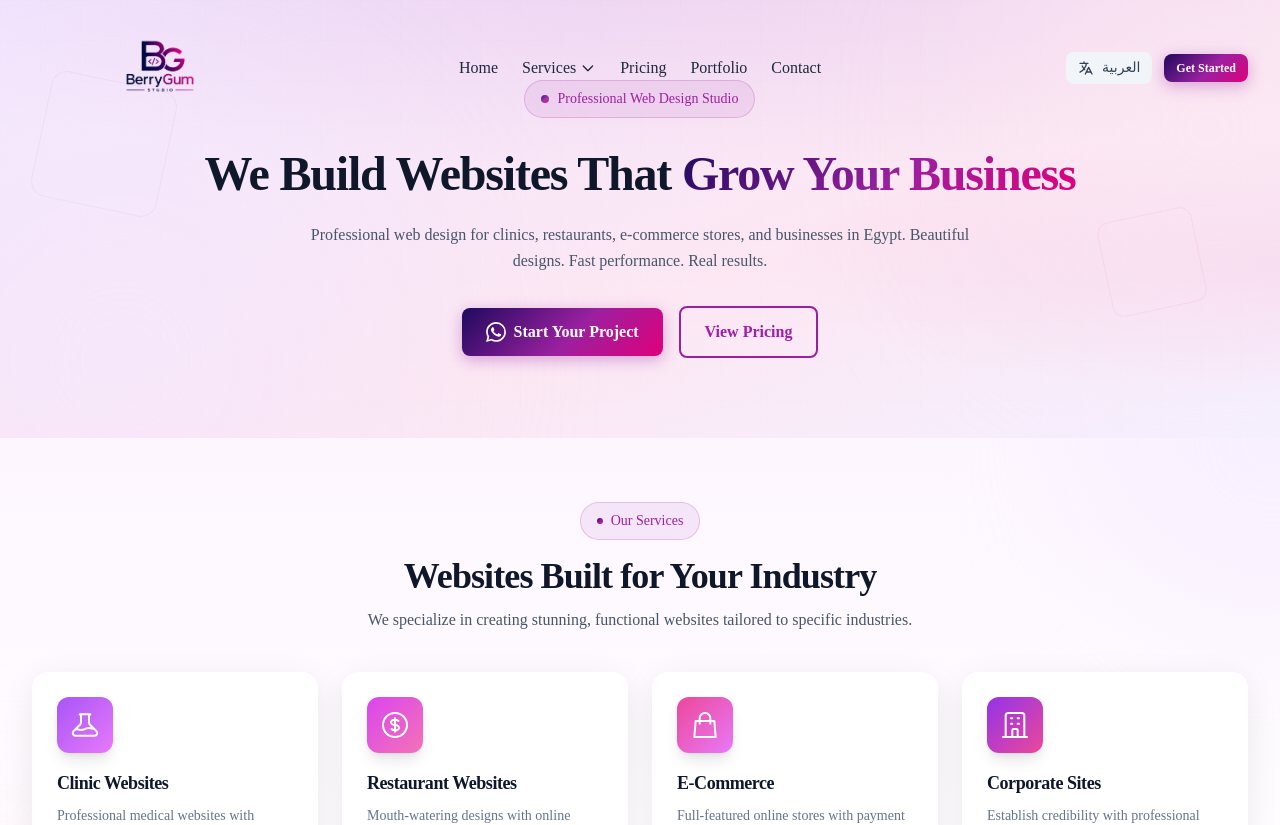
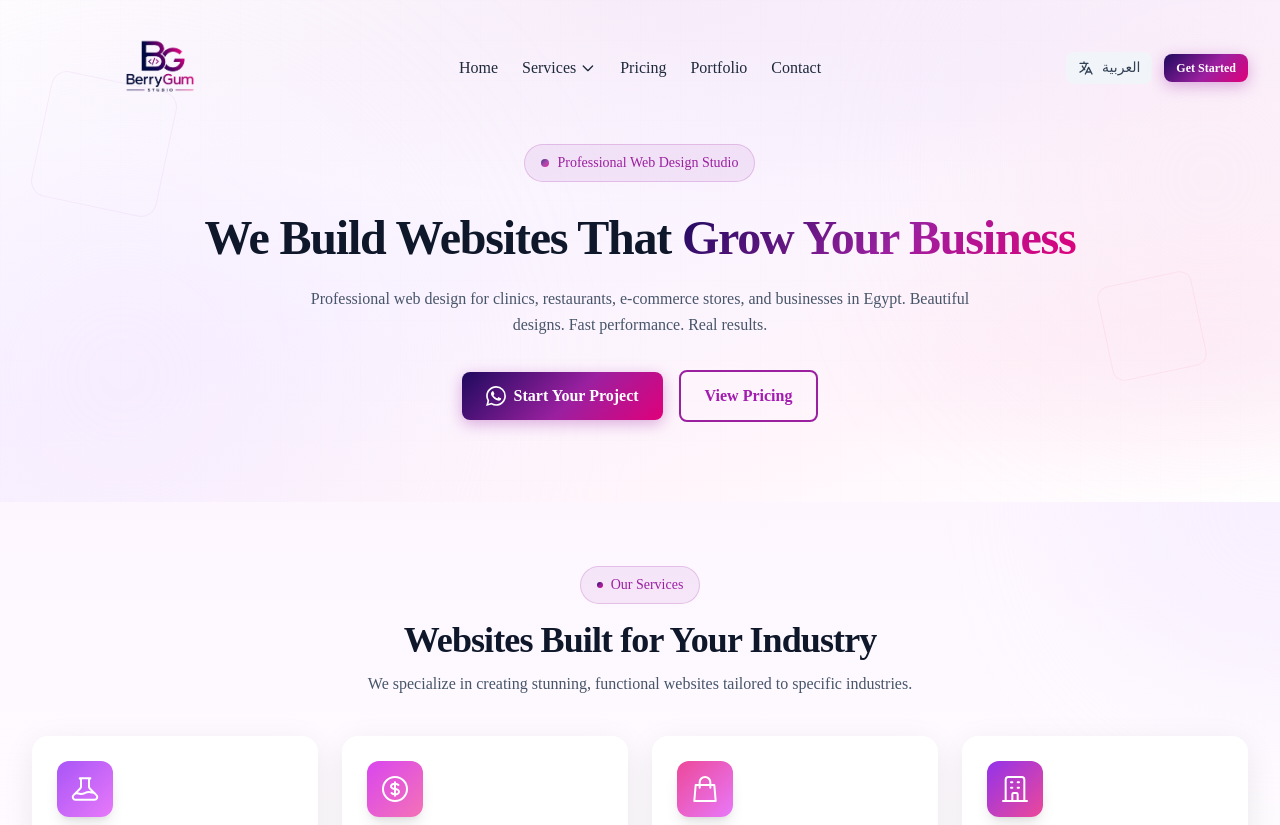
Before and after one commit to Amrwar/BerryGum, a Next.js app: page / in a window 1280 px wide. Shown: the top 825 px of the page. Built offline with nearby package versions, Linux system fonts and the light colour scheme.

Commit message:
Fix hero spacing and tone down background color
- Increase hero top padding to pt-36 across all pages to clear fixed navbar
- Hero background changed to mostly white with very subtle purple tint

```diff
--- a/app/contact/page.tsx
+++ b/app/contact/page.tsx
@@ -93,7 +93,7 @@ export default function ContactPage() {
   return (
     <>
       {/* Hero */}
-      <section className="hero relative pt-28 pb-14 overflow-hidden" style={{ borderBottom: "1px solid rgba(155,32,160,0.1)" }}>
+      <section className="hero relative pt-36 pb-16 overflow-hidden" style={{ borderBottom: "1px solid rgba(155,32,160,0.1)" }}>
         <div className="absolute inset-0">
           <div className="absolute top-1/4 -left-20 w-96 h-96 bg-purple-100/50 rounded-full blur-3xl" />
           <div className="absolute bottom-1/4 -right-20 w-96 h-96 bg-pink-100/30 rounded-full blur-3xl" />
--- a/app/portfolio/page.tsx
+++ b/app/portfolio/page.tsx
@@ -18,7 +18,7 @@ export default function PortfolioPage() {
   return (
     <>
       {/* Hero */}
-      <section className="hero relative pt-28 pb-14 overflow-hidden" style={{ borderBottom: "1px solid rgba(155,32,160,0.1)" }}>
+      <section className="hero relative pt-36 pb-16 overflow-hidden" style={{ borderBottom: "1px solid rgba(155,32,160,0.1)" }}>
         <div className="absolute inset-0">
           <div className="absolute top-1/4 -left-20 w-96 h-96 bg-purple-100/50 rounded-full blur-3xl" />
           <div className="absolute bottom-1/4 -right-20 w-96 h-96 bg-pink-100/30 rounded-full blur-3xl" />
--- a/app/pricing/page.tsx
+++ b/app/pricing/page.tsx
@@ -26,7 +26,7 @@ export default function PricingPage() {
   return (
     <>
       {/* Hero */}
-      <section className="hero pt-28 pb-14 overflow-hidden">
+      <section className="hero pt-36 pb-16 overflow-hidden">
         <div className="container-custom relative">
           <div className="max-w-3xl mx-auto text-center">
             <span className="badge mb-4">{t("pricing.badge")}</span>
--- a/app/services/clinics/page.tsx
+++ b/app/services/clinics/page.tsx
@@ -25,7 +25,7 @@ export default function ClinicsPage() {
   return (
     <>
       {/* Hero Section */}
-      <section className="hero relative pt-28 pb-14 overflow-hidden" style={{ borderBottom: "1px solid rgba(155,32,160,0.1)" }}>
+      <section className="hero relative pt-36 pb-16 overflow-hidden" style={{ borderBottom: "1px solid rgba(155,32,160,0.1)" }}>
         <div className="absolute inset-0">
           <div className="absolute top-1/4 -left-20 w-96 h-96 bg-purple-100/50 rounded-full blur-3xl" />
           <div className="absolute bottom-1/4 -right-20 w-96 h-96 bg-pink-100/30 rounded-full blur-3xl" />
--- a/app/services/restaurants/page.tsx
+++ b/app/services/restaurants/page.tsx
@@ -27,7 +27,7 @@ export default function RestaurantsPage() {
   return (
     <>
       {/* Hero Section */}
-      <section className="hero relative pt-28 pb-14 overflow-hidden" style={{ borderBottom: "1px solid rgba(155,32,160,0.1)" }}>
+      <section className="hero relative pt-36 pb-16 overflow-hidden" style={{ borderBottom: "1px solid rgba(155,32,160,0.1)" }}>
         <div className="absolute inset-0">
           <div className="absolute top-1/4 -left-20 w-96 h-96 bg-purple-100/50 rounded-full blur-3xl" />
           <div className="absolute bottom-1/4 -right-20 w-96 h-96 bg-pink-100/30 rounded-full blur-3xl" />
--- a/app/services/startups/page.tsx
+++ b/app/services/startups/page.tsx
@@ -24,7 +24,7 @@ export default function StartupsPage() {
   return (
     <>
       {/* Hero Section */}
-      <section className="hero relative pt-28 pb-14 overflow-hidden" style={{ borderBottom: "1px solid rgba(155,32,160,0.1)" }}>
+      <section className="hero relative pt-36 pb-16 overflow-hidden" style={{ borderBottom: "1px solid rgba(155,32,160,0.1)" }}>
         <div className="absolute inset-0">
           <div className="absolute top-1/4 -left-20 w-96 h-96 bg-purple-100/50 rounded-full blur-3xl" />
           <div className="absolute bottom-1/4 -right-20 w-96 h-96 bg-pink-100/30 rounded-full blur-3xl" />
--- a/components/Hero.tsx
+++ b/components/Hero.tsx
@@ -22,7 +22,7 @@ export default function Hero() {
       <div className="absolute bottom-32 right-20 w-24 h-24 rounded-xl -rotate-12 opacity-15 hidden lg:block"
            style={{ border: "1px solid rgba(224,0,122,0.4)" }} />
 
-      <div className="container-custom relative z-10 py-20">
+      <div className="container-custom relative z-10 pt-36 pb-20">
         <div className="max-w-4xl mx-auto text-center">
           {/* Badge */}
           <div className="inline-flex items-center gap-2 px-4 py-2 rounded-full mb-8 animate-fade-in"
--- a/styles/globals.css
+++ b/styles/globals.css
@@ -59,18 +59,18 @@
   .section-brand h1, .section-brand h2, .section-brand h3, .section-brand h4 { @apply text-white; }
   .section-brand p { color: rgba(255, 180, 220, 0.9); }
 
-  /* Hero - Light purple professional background */
+  /* Hero - Mostly white with a subtle purple tint */
   .hero {
     @apply relative overflow-hidden;
-    background: linear-gradient(160deg, #f3e8ff 0%, #fce7f3 60%, #f5f0ff 100%);
+    background: linear-gradient(160deg, #ffffff 0%, #faf4ff 45%, #fff5fb 75%, #ffffff 100%);
   }
 
   .hero::before {
     content: '';
     @apply absolute inset-0 pointer-events-none;
     background:
-      radial-gradient(ellipse 70% 50% at 50% -10%, rgba(155, 32, 160, 0.1), transparent),
-      radial-gradient(ellipse 40% 30% at 100% 60%, rgba(224, 0, 122, 0.07), transparent);
+      radial-gradient(ellipse 60% 40% at 50% 0%, rgba(155, 32, 160, 0.06), transparent),
+      radial-gradient(ellipse 35% 30% at 95% 70%, rgba(224, 0, 122, 0.04), transparent);
   }
 
   /* Buttons */
```
